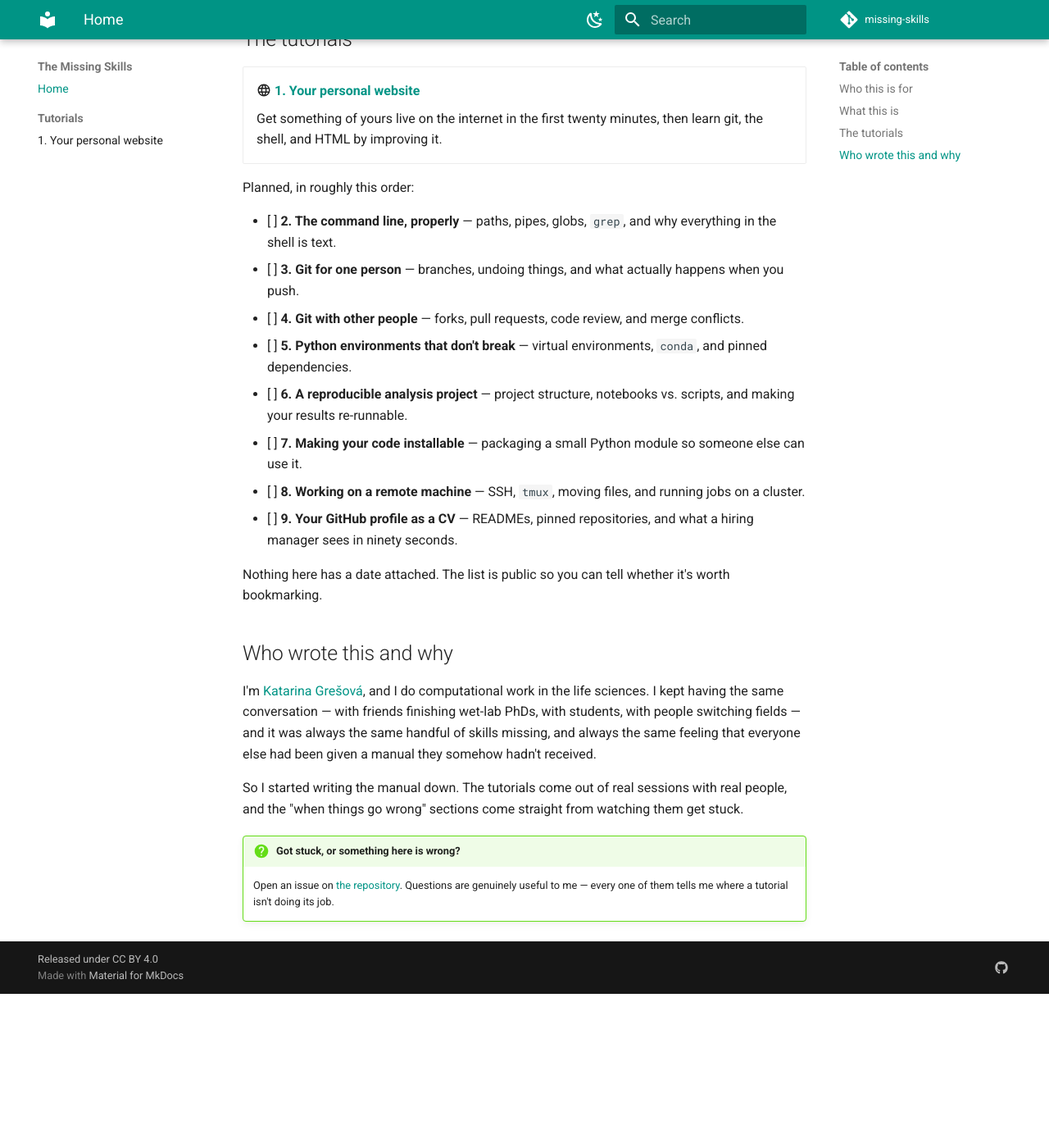
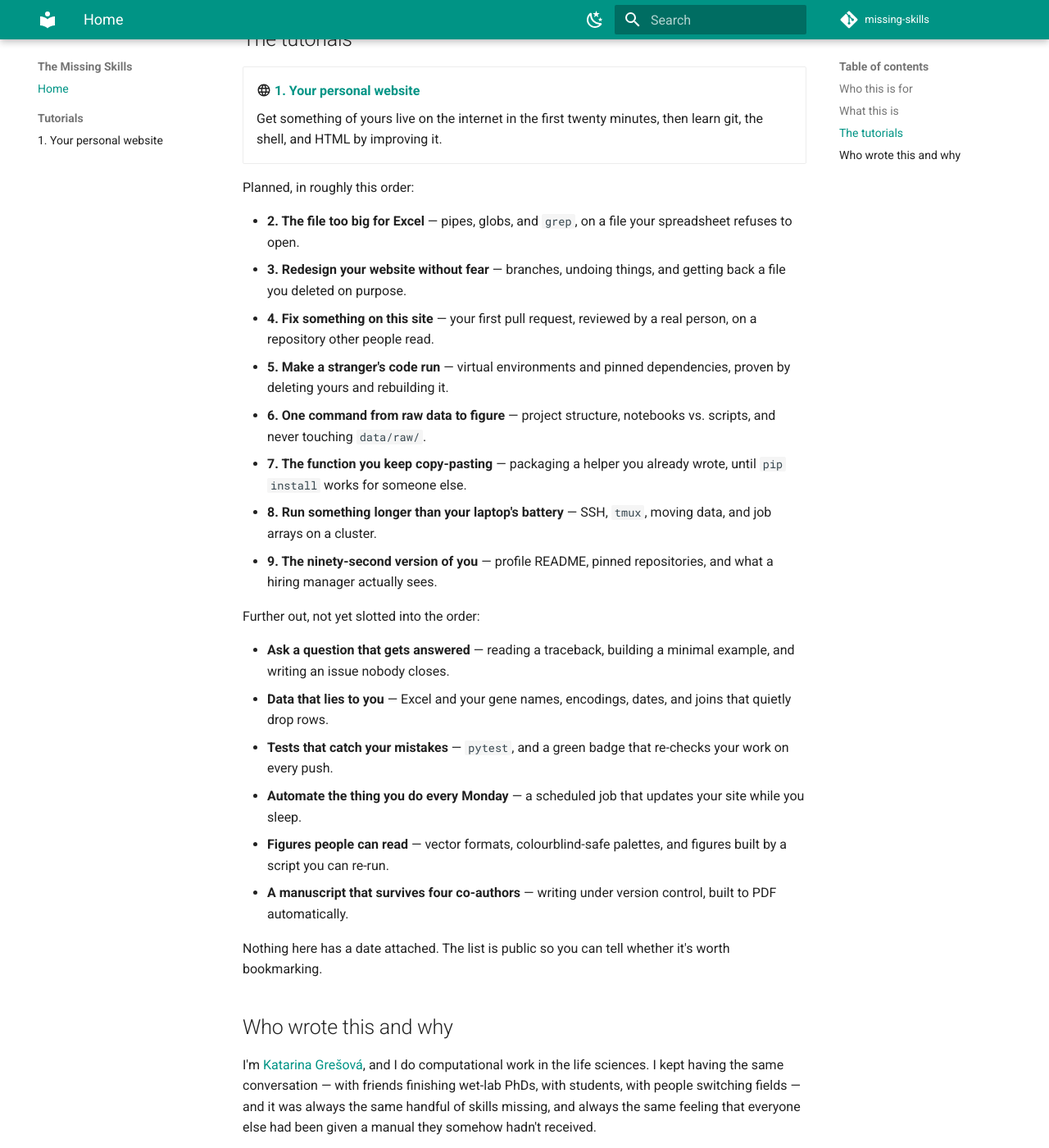
Before and after one commit to katarinagresova/missing-skills, an MkDocs documentation site: the page built from docs/index.md, in a window 1280 px wide and 1400 px high, scrolled down 762 px. Shown: the whole window at 82% size. Built offline with MkDocs 1.6.1 and Material for MkDocs 9.7.7, drawn with Linux system fonts in a browser that asks for light colours; comment, search, counter and statistics services are not loaded; before the commit the page ends 1974 px from its top, so only the background shows below that.

Commit message:
Update tutorial list with new topics and reordering for clarity

```diff
--- a/docs/index.md
+++ b/docs/index.md
@@ -36,14 +36,23 @@ a tutorial skips something, that's usually on purpose.
 
 Planned, in roughly this order:
 
-- [ ] **2. The command line, properly** — paths, pipes, globs, `grep`, and why everything in the shell is text.
-- [ ] **3. Git for one person** — branches, undoing things, and what actually happens when you push.
-- [ ] **4. Git with other people** — forks, pull requests, code review, and merge conflicts.
-- [ ] **5. Python environments that don't break** — virtual environments, `conda`, and pinned dependencies.
-- [ ] **6. A reproducible analysis project** — project structure, notebooks vs. scripts, and making your results re-runnable.
-- [ ] **7. Making your code installable** — packaging a small Python module so someone else can use it.
-- [ ] **8. Working on a remote machine** — SSH, `tmux`, moving files, and running jobs on a cluster.
-- [ ] **9. Your GitHub profile as a CV** — READMEs, pinned repositories, and what a hiring manager sees in ninety seconds.
+- **2. The file too big for Excel** — pipes, globs, and `grep`, on a file your spreadsheet refuses to open.
+- **3. Redesign your website without fear** — branches, undoing things, and getting back a file you deleted on purpose.
+- **4. Fix something on this site** — your first pull request, reviewed by a real person, on a repository other people read.
+- **5. Make a stranger's code run** — virtual environments and pinned dependencies, proven by deleting yours and rebuilding it.
+- **6. One command from raw data to figure** — project structure, notebooks vs. scripts, and never touching `data/raw/`.
+- **7. The function you keep copy-pasting** — packaging a helper you already wrote, until `pip install` works for someone else.
+- **8. Run something longer than your laptop's battery** — SSH, `tmux`, moving data, and job arrays on a cluster.
+- **9. The ninety-second version of you** — profile README, pinned repositories, and what a hiring manager actually sees.
+
+Further out, not yet slotted into the order:
+
+- **Ask a question that gets answered** — reading a traceback, building a minimal example, and writing an issue nobody closes.
+- **Data that lies to you** — Excel and your gene names, encodings, dates, and joins that quietly drop rows.
+- **Tests that catch your mistakes** — `pytest`, and a green badge that re-checks your work on every push.
+- **Automate the thing you do every Monday** — a scheduled job that updates your site while you sleep.
+- **Figures people can read** — vector formats, colourblind-safe palettes, and figures built by a script you can re-run.
+- **A manuscript that survives four co-authors** — writing under version control, built to PDF automatically.
 
 Nothing here has a date attached. The list is public so you can tell whether it's worth
 bookmarking.
```
